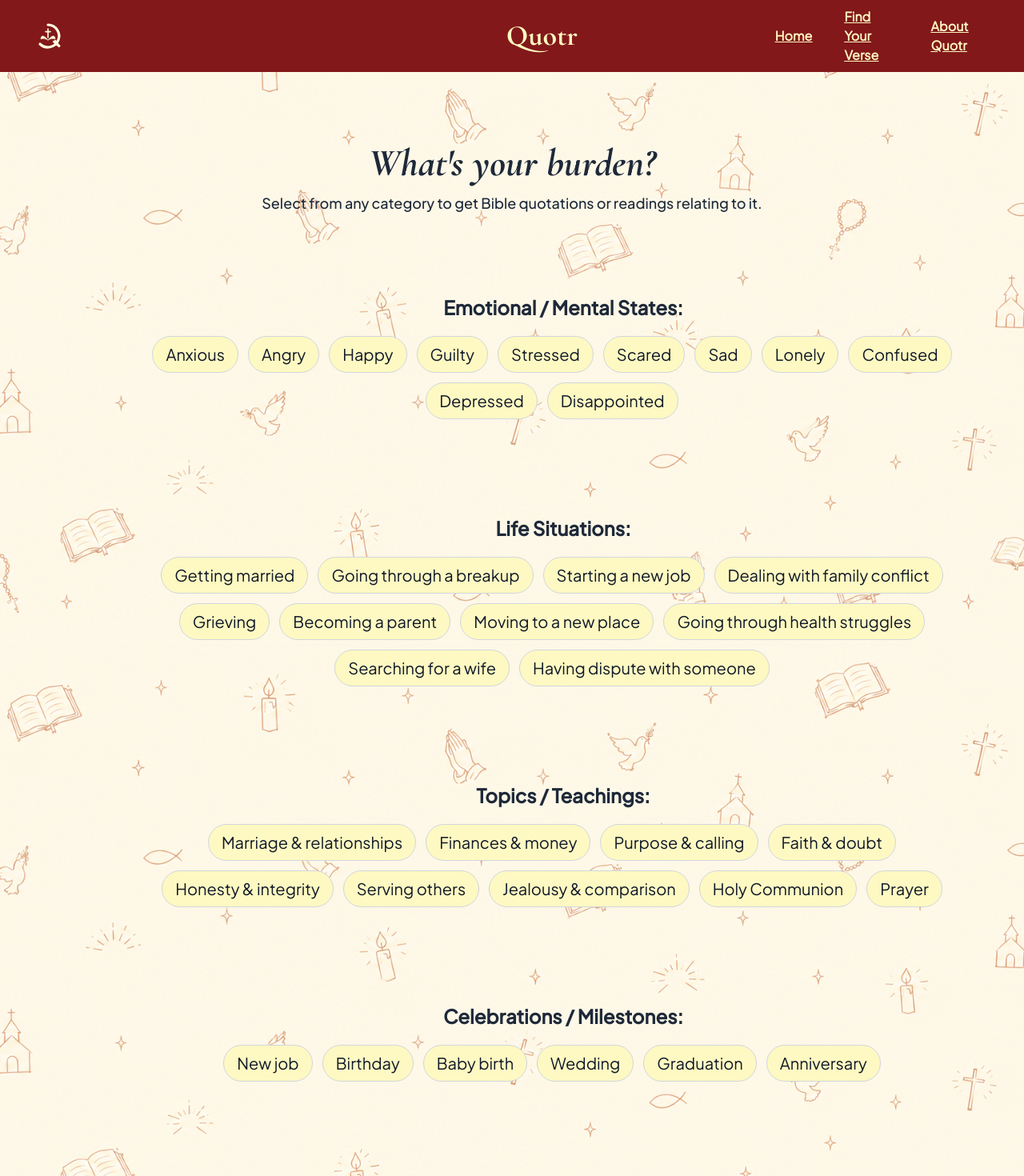
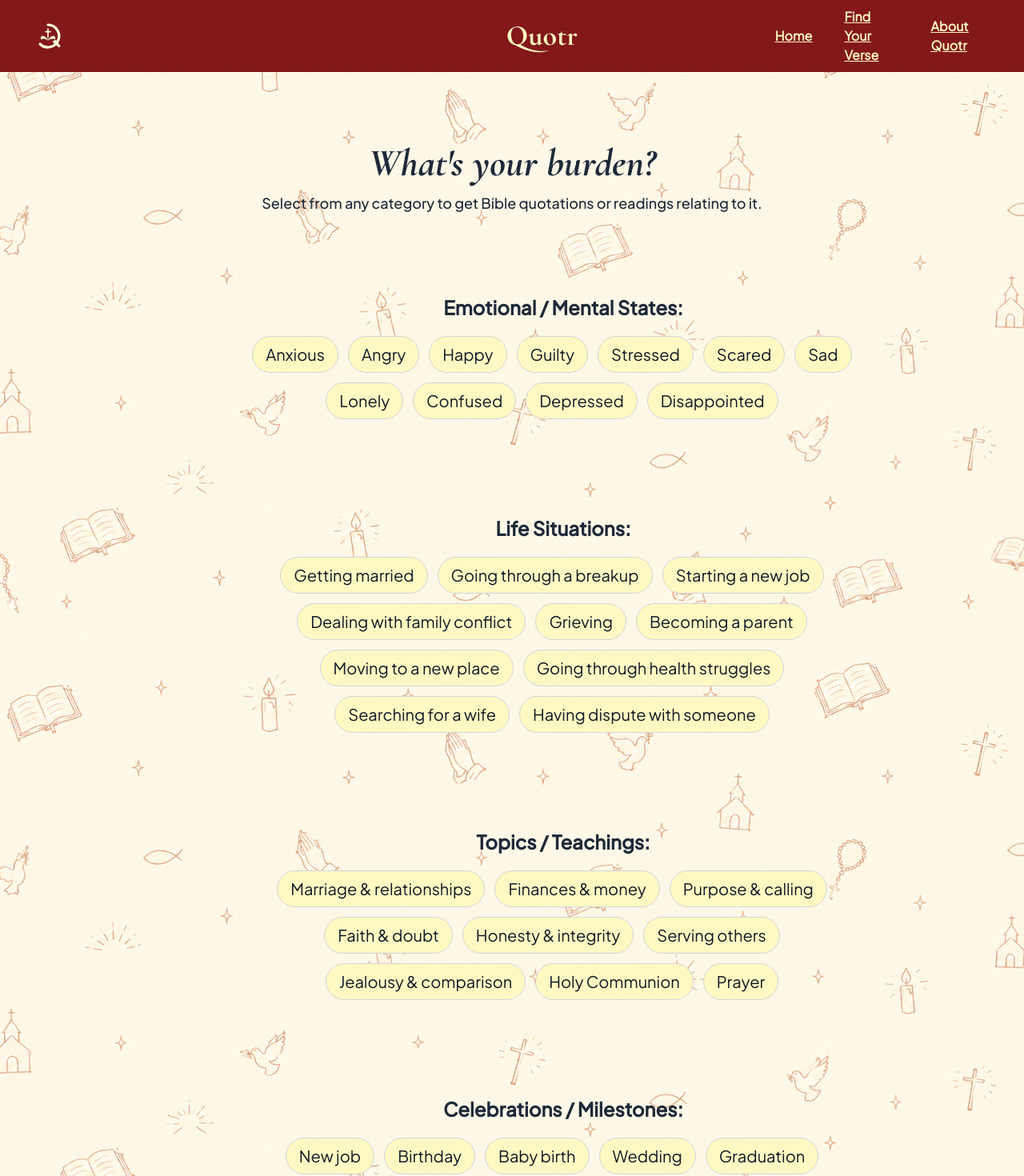
Before and after one commit to isaacszn/Quotr, a React (Vite) app: page /app in a window 1280 px wide. Shown: the top 1470 px of the page at 80% size. Built offline with nearby package versions, Linux system fonts and the light colour scheme.

Commit message:
Feat: update README with detailed features and usage instructions; enhance Main and ScripturesListing pages for better layout and responsiveness

```diff
--- a/src/pages/Main.jsx
+++ b/src/pages/Main.jsx
@@ -25,7 +25,7 @@ const Home = () => {
 
             <section className="mt-15 mb-20 lg:ml-25 flex justify-around flex-col lg:mt-25">
               <h1 className="plus-jakarta-sans-medium text-gray-800 text-xl font-bold ml-7 lg:text-2xl lg:text-center">Emotional / Mental States:</h1>
-              <div className="poppins flex flex-wrap gap-3 justify-center px-6 pb-10 mt-5 mx-auto lg:px-20">
+              <div className="poppins flex flex-wrap gap-3 justify-center px-6 pb-10 mt-5 mx-auto md:w-[80%] lg:px-20 lg:w-[80%]">
                 <Card name="Anxious" id="anxious" category="emotion" />
                 <Card name="Angry" id="angry" category="emotion" />
                 <Card name="Happy" id="happy" category="emotion" />
@@ -42,7 +42,7 @@ const Home = () => {
 
             <section className="mb-20 lg:ml-25 flex justify-around flex-col">
               <h1 className="plus-jakarta-sans-medium text-gray-800 text-xl font-bold ml-7 lg:text-2xl lg:text-center">Life Situations:</h1>
-              <div className="poppins flex flex-wrap gap-3 justify-center px-6 pb-10 mt-5 mx-auto lg:px-20">
+              <div className="poppins flex flex-wrap gap-3 justify-center px-6 pb-10 mt-5 mx-auto md:w-[80%] lg:px-20 lg:w-[80%]">
                 <Card name="Getting married" id="getting-married" category="situation" />
                 <Card name="Going through a breakup" id="going-through-a-breakup" category="situation" />
                 <Card name="Starting a new job" id="starting-a-new-job" category="situation" />
@@ -58,7 +58,7 @@ const Home = () => {
 
             <section className="mb-20 lg:ml-25 flex justify-around flex-col">
               <h1 className="plus-jakarta-sans-medium text-gray-800 text-xl font-bold ml-7 lg:text-2xl lg:text-center">Topics / Teachings:</h1>
-              <div className="poppins flex flex-wrap gap-3 justify-center px-6 pb-10 mt-5 mx-auto lg:px-20">
+              <div className="poppins flex flex-wrap gap-3 justify-center px-6 pb-10 mt-5 mx-auto md:w-[80%] lg:px-20 lg:w-[80%]">
                   <Card name="Marriage & relationships" id="marriage-and-relationships" category="topic" />
                   <Card name="Finances & money" id="finances-and-money" category="topic" />
                   <Card name="Purpose & calling" id="purpose-and-calling" category="topic" />
@@ -73,7 +73,7 @@ const Home = () => {
 
             <section className="mb-20 lg:ml-25 flex justify-around flex-wrap flex-col">
               <h1 className="plus-jakarta-sans-medium text-gray-800 text-xl font-bold ml-7 lg:text-2xl lg:text-center">Celebrations / Milestones:</h1>
-              <div className="poppins flex flex-wrap gap-3 justify-center px-6 pb-10 mt-5 mx-auto lg:px-20">
+              <div className="poppins flex flex-wrap gap-3 justify-center px-6 pb-10 mt-5 mx-auto md:w-[80%] lg:px-20 lg:w-[80%]">
                 <Card name="New job" id="new-job" category="milestones" />
                 <Card name="Birthday" id="birthday" category="milestones" />
                 <Card name="Baby birth" id="baby-birth" category="milestones" />
--- a/src/pages/ScripturesListing.jsx
+++ b/src/pages/ScripturesListing.jsx
@@ -108,7 +108,7 @@ const ScripturesListing = () => {
             Read:
           </p>
 
-          <ul className="cormorant-garamond flex items-center justify-center flex-wrap gap-5 w-[90%] lg:w-[90%] mt-10 mb-10 mx-auto">
+          <ul className="cormorant-garamond flex flex-wrap gap-3 justify-center mt-5 pb-10 lg:px-20">
             {selectedCard.scriptures.map((reference) => (
               <li
                 key={reference}
```
Also changed, not shown: 1 other file (tests, documents, lock files or other folders).
